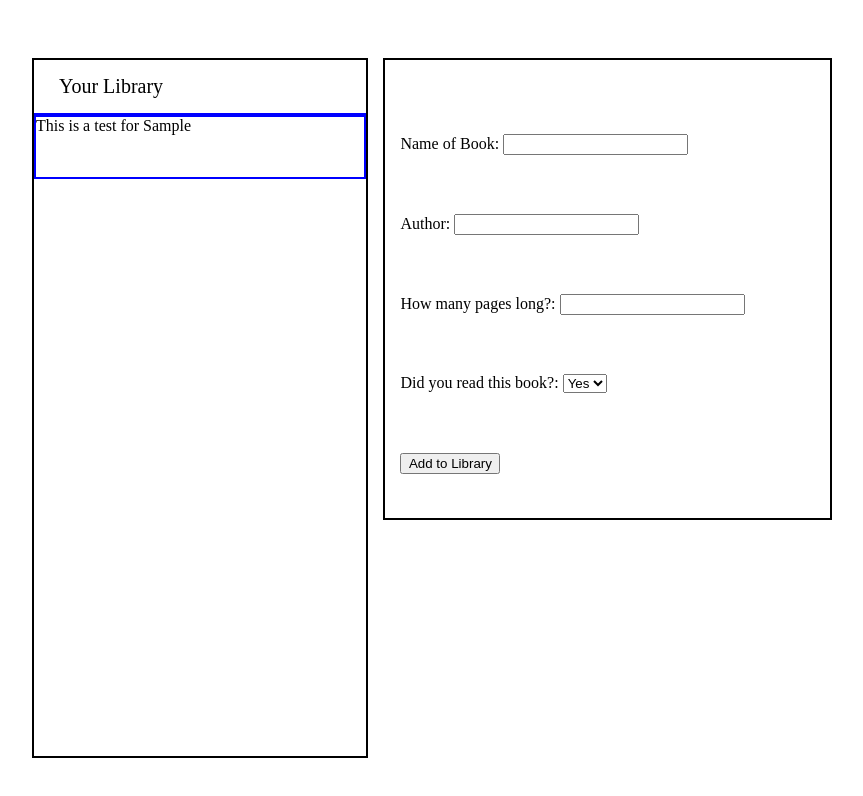
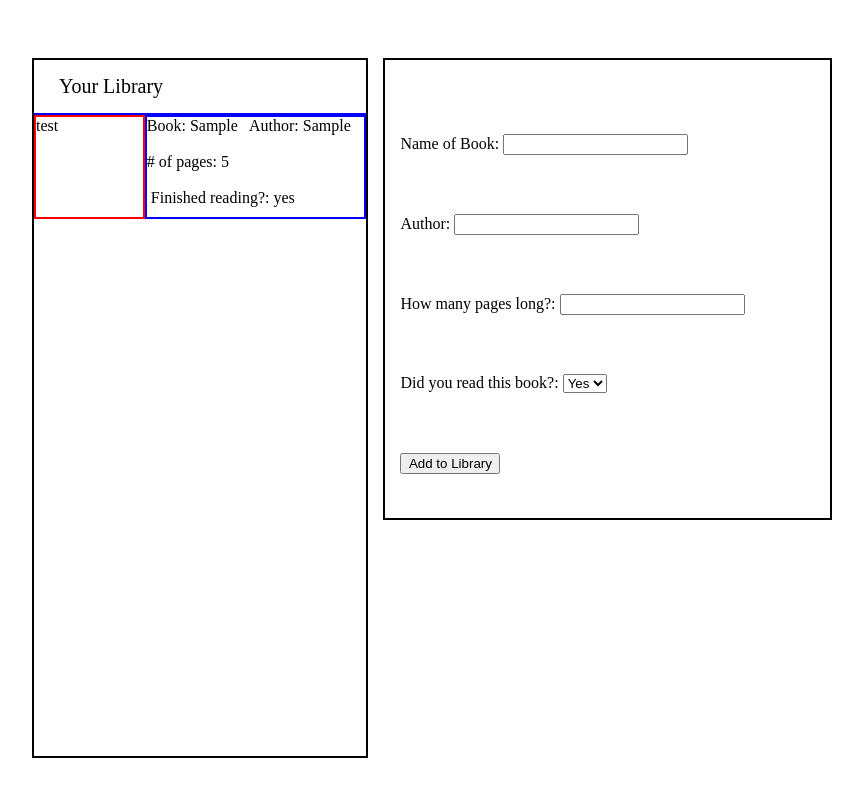
Before and after one commit to tgorsk15/digital-library, a plain HTML site: page index.html in a window 1280 px wide. Both pictures are taken after typing "Sample", "Sample", "5" into the empty fields and a click on the button "Add to Library". Shown: the whole page, without its empty margins (208-1071 px from the left). Drawn offline with Linux system fonts and the light colour scheme.

Commit message:
Add book-icon container
On each book card, there will be the book's icon on the left, while the book information
will be on the right. Currently working to get the book image inserted in each time a new
instance of 'book' is creatd

```diff
--- a/script.js
+++ b/script.js
@@ -17,9 +17,16 @@ Book.prototype.createCard = function() {
     console.log('test')
     const bookCard = document.createElement('div');
     bookCard.classList.add('book-card');
-    // problem: Coming up as 'undefined' for the below
+    // add in book icon container:
+    const bookIcon = document.createElement('div');
+    bookIcon.classList.add('book-icon');
+    cardStorage.appendChild(bookIcon);
 
-    bookCard.textContent = `This is a test for ${bookName.value}`;
+    bookIcon.textContent = 'test'
+
+    bookCard.textContent = `Book: ${bookName.value}   Author: ${authorName.value}
+    \r\n# of pages: ${pagesNumber.value}
+    \r\n Finished reading?: ${readBook.value}`;
     cardStorage.appendChild(bookCard);
 };
 
--- a/styles.css
+++ b/styles.css
@@ -51,7 +51,21 @@ form {
     border-bottom: 2px inset blue;
 }
 
+.cards-holder {
+    display: grid;
+    grid-template-columns: 1fr 1fr 1fr;
+    height: 100px;
+}
+
 .book-card {
-    height: 60px;
+    grid-column: 2 / 4;
+    height: 100px;
     border: 2px solid blue;
+    white-space: pre;
 }
+
+.book-icon {
+    grid-column: 1;
+    height: 100px;
+    border: 2px solid red;
+}
```
